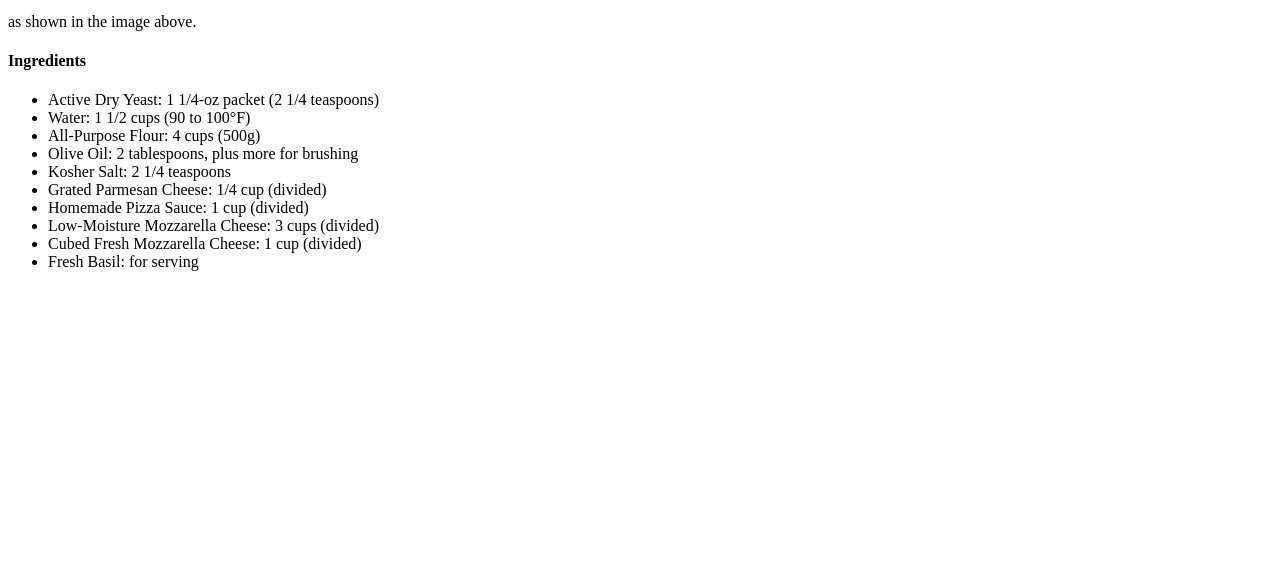
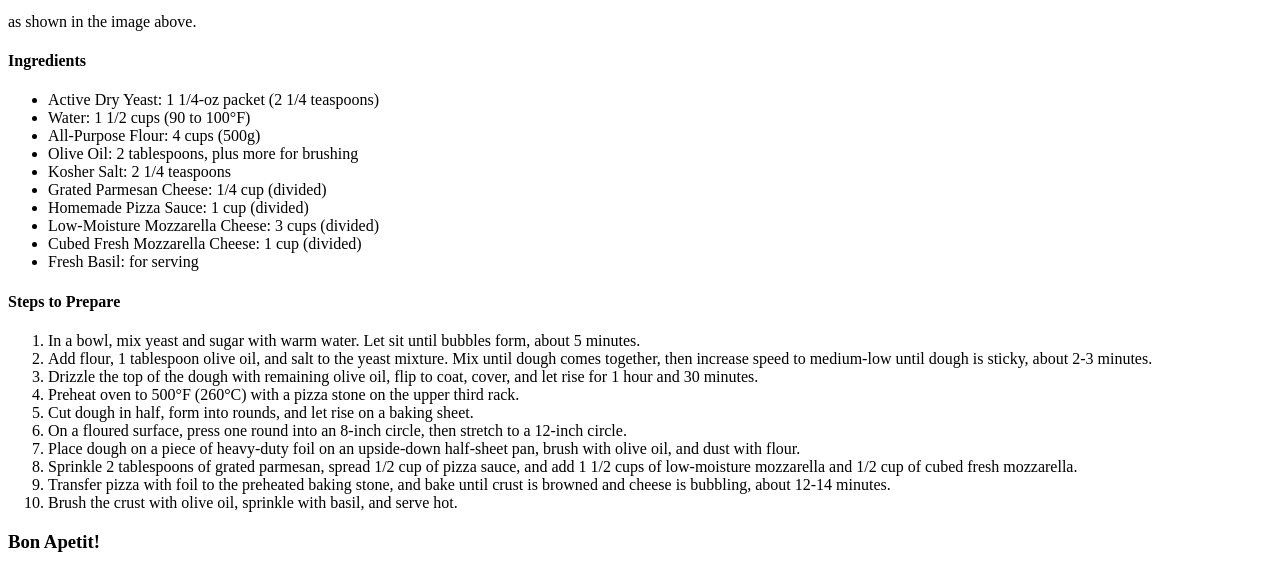
Before and after one commit to MACPLOL/odin-recipes, a plain HTML site: page recipes/pizza.html in a window 1280 px wide. Shown: the part 585-1156 px from the top of the page. Before the commit the page ends 872 px from the top, so only its background shows below. Drawn offline with Linux system fonts and the light colour scheme.

Commit message:
Finished the pizza recipe steps.

```diff
--- a/recipes/pizza.html
+++ b/recipes/pizza.html
@@ -32,5 +32,19 @@
         <li>Fresh Basil: for serving</li>
     </ul>
     <!-- Steps to prepare the recipe -->
+    <h4>Steps to Prepare</h4>
+    <ol>
+        <li>In a bowl, mix yeast and sugar with warm water. Let sit until bubbles form, about 5 minutes.</li>
+        <li>Add flour, 1 tablespoon olive oil, and salt to the yeast mixture. Mix until dough comes together, then increase speed to medium-low until dough is sticky, about 2-3 minutes.</li>
+        <li>Drizzle the top of the dough with remaining olive oil, flip to coat, cover, and let rise for 1 hour and 30 minutes.</li>
+        <li>Preheat oven to 500°F (260°C) with a pizza stone on the upper third rack.</li>
+        <li>Cut dough in half, form into rounds, and let rise on a baking sheet.</li>
+        <li>On a floured surface, press one round into an 8-inch circle, then stretch to a 12-inch circle.</li>
+        <li>Place dough on a piece of heavy-duty foil on an upside-down half-sheet pan, brush with olive oil, and dust with flour.</li>
+        <li>Sprinkle 2 tablespoons of grated parmesan, spread 1/2 cup of pizza sauce, and add 1 1/2 cups of low-moisture mozzarella and 1/2 cup of cubed fresh mozzarella.</li>
+        <li>Transfer pizza with foil to the preheated baking stone, and bake until crust is browned and cheese is bubbling, about 12-14 minutes.</li>
+        <li>Brush the crust with olive oil, sprinkle with basil, and serve hot.</li>
+    </ol>
+    <h3>Bon Apetit!</h3>
 </body>
 </html>
```
